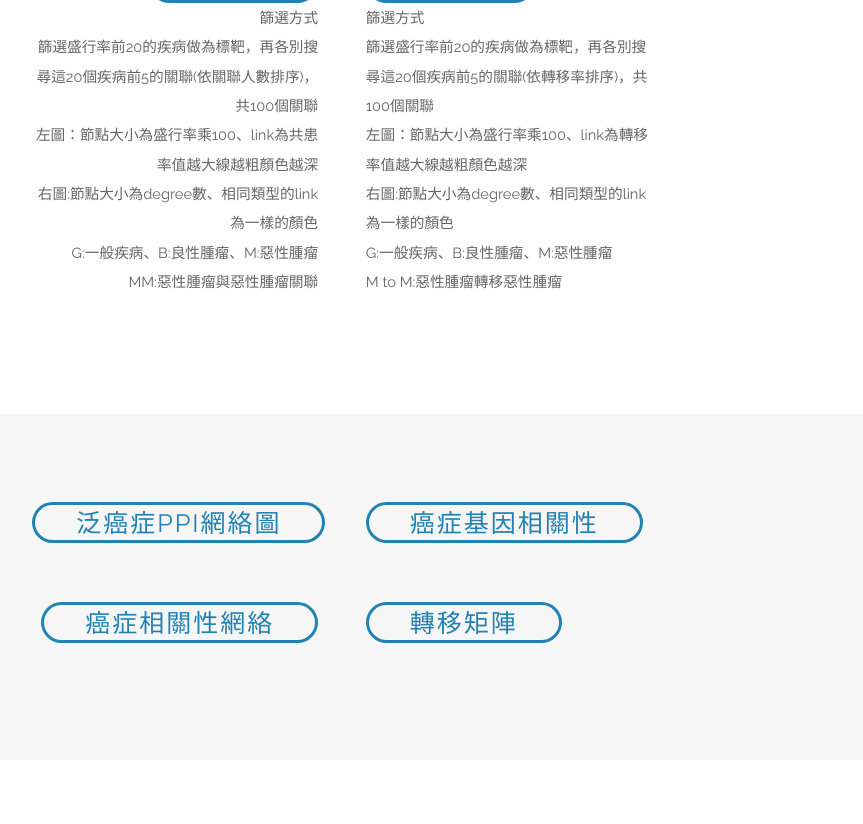
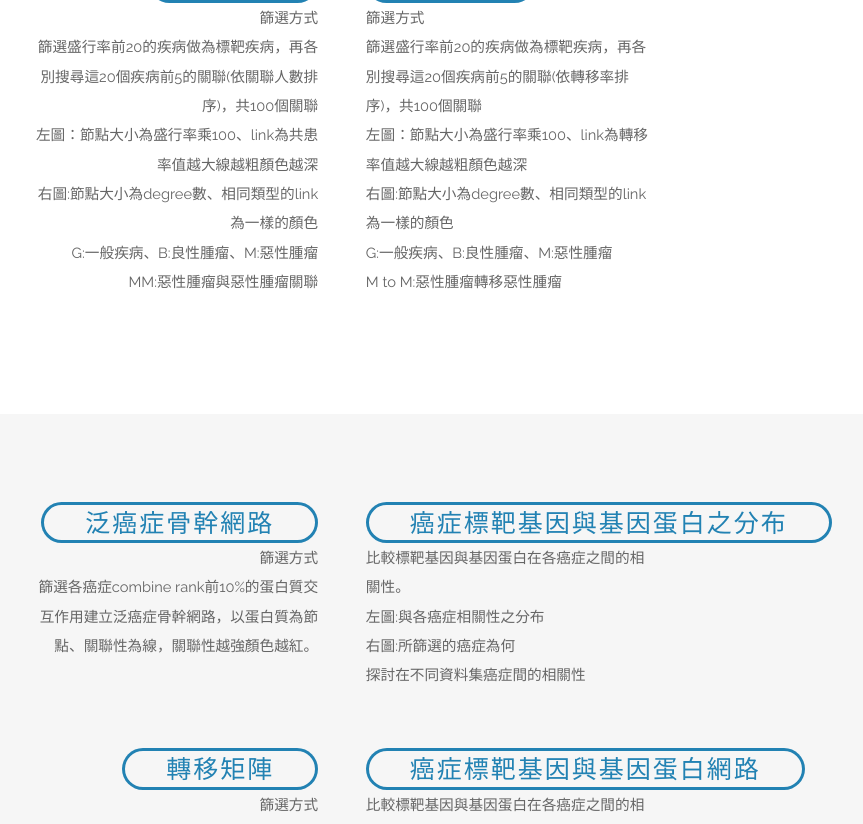
Before and after one commit to LinHongzhi1/net, a plain HTML site: page 2019_project_net/elements.html in a window 1280 px wide. Shown: the part 545-1369 px from the top of the page, without its empty margins (298-1161 px from the left). Drawn offline with Linux system fonts and the light colour scheme.

Commit message:
2019_12_18

```diff
--- a/2019_project_net/elements.html
+++ b/2019_project_net/elements.html
@@ -60,7 +60,7 @@
 							<header>
 								<a href="#three" class="button"><span style="font-size:25px">共患率</span></a>
 							</header>
-								<p>篩選方式<br>篩選盛行率前20的疾病做為標靶，再各別搜尋這20個疾病前5的關聯(依關聯人數排序)，共100個關聯<br>左圖：節點大小為盛行率乘100、link為共患率值越大線越粗顏色越深<br>右圖:節點大小為degree數、相同類型的link為一樣的顏色<br>G:一般疾病、B:良性腫瘤、M:惡性腫瘤<br>MM:惡性腫瘤與惡性腫瘤關聯</p>
+								<p>篩選方式<br>篩選盛行率前20的疾病做為標靶疾病，再各別搜尋這20個疾病前5的關聯(依關聯人數排序)，共100個關聯<br>左圖：節點大小為盛行率乘100、link為共患率值越大線越粗顏色越深<br>右圖:節點大小為degree數、相同類型的link為一樣的顏色<br>G:一般疾病、B:良性腫瘤、M:惡性腫瘤<br>MM:惡性腫瘤與惡性腫瘤關聯</p>
                        </div>
                   </div>
                        <!--node4-->
@@ -69,7 +69,7 @@
 							<header>
 								 <a href="#four" class="button"><span style="font-size:25px">轉移率</span></a>
 							</header>
-								<p>篩選方式<br>篩選盛行率前20的疾病做為標靶，再各別搜尋這20個疾病前5的關聯(依轉移率排序)，共100個關聯<br>左圖：節點大小為盛行率乘100、link為轉移率值越大線越粗顏色越深<br>右圖:節點大小為degree數、相同類型的link為一樣的顏色<br>G:一般疾病、B:良性腫瘤、M:惡性腫瘤<br>M to M:惡性腫瘤轉移惡性腫瘤</p>
+								<p>篩選方式<br>篩選盛行率前20的疾病做為標靶疾病，再各別搜尋這20個疾病前5的關聯(依轉移率排序)，共100個關聯<br>左圖：節點大小為盛行率乘100、link為轉移率值越大線越粗顏色越深<br>右圖:節點大小為degree數、相同類型的link為一樣的顏色<br>G:一般疾病、B:良性腫瘤、M:惡性腫瘤<br>M to M:惡性腫瘤轉移惡性腫瘤</p>
                           </div>
                   </div>
 				</div>
@@ -83,38 +83,42 @@
                   <div class="feature">
                       <div class="content">
 							<header>
-								 <a href="#five" class="button"><span style="font-size:25px">泛癌症PPI網絡圖</span></a>
+								 <a href="#five" class="button"><span style="font-size:25px">泛癌症骨幹網路</span></a>
 							</header>
-								<p></p>
+								<p>篩選方式<br>篩選各癌症combine rank前10%的蛋白質交互作用建立泛癌症骨幹網路，以蛋白質為節點、關聯性為線，關聯性越強顏色越紅。</p>
                           </div>
                   </div>
                        <!--node6-->
                   <div class="feature">
                       <div class="content">
 							<header>
-								 <a href="#six" class="button"><span style="font-size:25px">癌症基因相關性</span></a>
+								 <a href="#six" class="button" style="right" ><span style="font-size:25px">癌症標靶基因與基因蛋白之分布</span></a>
 							</header>
-								<p></p>
+								<p>比較標靶基因與基因蛋白在各癌症之間的相關性。<br>左圖:與各癌症相關性之分布<br>右圖:所篩選的癌症為何<br>探討在不同資料集癌症間的相關性</p>
                           </div>
                   </div>
-                       <!--node7-->
-                  <div class="feature">
-                      <div class="content">
-							<header>
-								 <a href="#seven" class="button"><span style="font-size:25px">癌症相關性網絡</span></a>
-							</header>
-								<p></p>
-                          </div>
-                  </div>
-                       <!--node8-->
+
+                    <!--node8-->
                   <div class="feature">
                       <div class="content">
 							<header>
 								 <a href="#eight" class="button"><span style="font-size:25px">轉移矩陣</span></a>
 							</header>
-								<p></p>
+								<p>篩選方式<br>篩選盛行率前20的疾病做為標靶疾病，再各別搜尋這20個疾病前5關聯(依轉移人數排序)的疾病<br>更進一步了解腫瘤病患在疾病上的轉移方向</p>
                           </div>
                   </div>
+
+
+                       <!--node7-->
+                  <div class="feature">
+                      <div class="content">
+							<header>
+								 <a href="#seven" class="button"><span style="font-size:25px">癌症標靶基因與基因蛋白網路</span></a>
+							</header>
+								<p>比較標靶基因與基因蛋白在各癌症之間的相關性。<br>左圖:癌症相關性(基因蛋白)<br>右圖:癌症相關性(標靶基因)<br>可移動滑軌可調整顯示的排名數</p>
+                          </div>
+                  </div>
+
                     </div>
                 </div>
             </section>
@@ -155,7 +159,7 @@
             <!--fivr-->
              <section id="five" class="wrapper style4 special">
                  <header class="major">
-                    <h2>泛癌症PPI網絡圖</h2>
+                    <h2>泛癌症骨幹網路</h2>
                     </header>
                  <iframe width="1200" height="690" src="https://app.powerbi.com/view?r=eyJrIjoiZWNhNGZmM2EtNWUwMS00YjhhLWI4NTEtZjI5NWFmZTg5NzdmIiwidCI6IjBlNDU4YzJlLWVlYmItNGQ2My1iOWVkLWEyNTM0ZDA1M2U3MCIsImMiOjEwfQ%3D%3D"></iframe>
                  <a href="#" class="button">HOME</a>
@@ -164,7 +168,7 @@
             <!--six-->
              <section id="six" class="wrapper style2 special">
                  <header class="major">
-                    <h2>癌症基因相關性</h2>
+                    <h2>癌症標靶基因與基因蛋白之分布</h2>
                     </header>
                  <iframe width="1200" height="690" src="https://app.powerbi.com/view?r=eyJrIjoiYzQyMTAzODktMjA1Yy00YTUzLWFkNjQtMmU2ZmFhMzkwZDEzIiwidCI6IjBlNDU4YzJlLWVlYmItNGQ2My1iOWVkLWEyNTM0ZDA1M2U3MCIsImMiOjEwfQ%3D%3D"></iframe>
                 <a href="#" class="button">HOME</a>
@@ -172,7 +176,7 @@
             <!--seven-->
              <section id="seven" class="wrapper style4 special">
                  <header class="major">
-                    <h2>癌症相關性網絡</h2>
+                    <h2>癌症標靶基因與基因蛋白網路</h2>
                     </header>
                  <iframe width="1200" height="690" src="https://app.powerbi.com/view?r=eyJrIjoiN2JhNTQ1ZWMtM2Y5ZC00YjQ2LWI4OGYtNGUwZWUyMjg5ZjI4IiwidCI6IjBlNDU4YzJlLWVlYmItNGQ2My1iOWVkLWEyNTM0ZDA1M2U3MCIsImMiOjEwfQ%3D%3D"></iframe>
                 <a href="#" class="button">HOME</a>
```
Also changed, not shown: 2019_project_net/index.html (+4 -4 lines), 2019_project_net/process.html (+1 -1 lines), 2019_project_net/images/2019_project.png.
